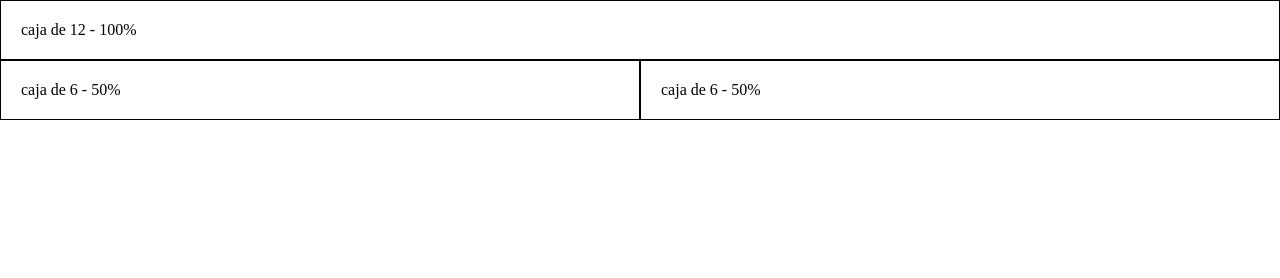
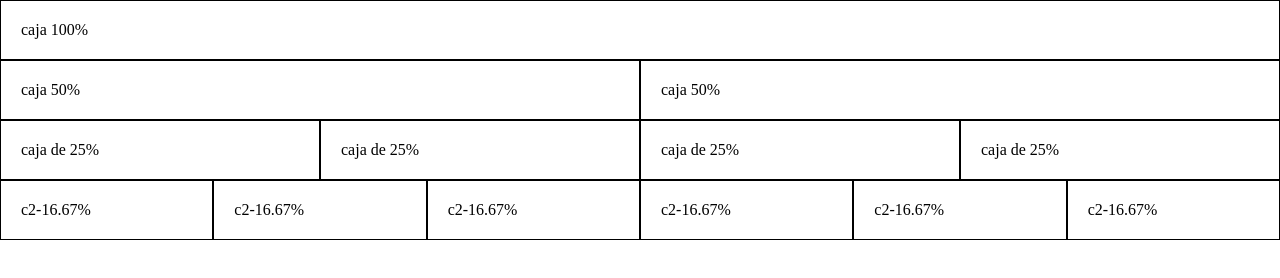
Before and after one commit to JuanDuran85/Grid_CSS_Puro, a plain HTML site: page index.html in a window 1280 px wide. Drawn offline with Linux system fonts and the light colour scheme.

Commit message:
reparando columnas de 3 y 2 en HTML y CSS

```diff
--- a/css/estilo.css
+++ b/css/estilo.css
@@ -43,3 +43,11 @@
 .col-6 {
     width: 50%;
 }
+
+.col-3 {
+    width: 25%;
+}
+
+.col-2 {
+    width: 16.66666667%;
+}
--- a/index.html
+++ b/index.html
@@ -10,14 +10,48 @@
 <body>
     <main class="contenedor">
         <section class="fila">
+            <!-- fila con 1 columna de 100%  -->
             <article class="col-12">
-                caja de 12 - 100%
+                caja 100%
+            </article>
+            <!-- fila con 2 columnas de 50% -->
+            <article class="col-6">
+                caja 50%
             </article>
             <article class="col-6">
-                caja de 6 - 50%
+                caja 50%
             </article>
-            <article class="col-6">
-                    caja de 6 - 50%
+            <!-- fila con 4 columnas de 25% -->
+            <article class="col-3">
+                caja de 25%
+            </article>
+            <article class="col-3">
+                caja de 25%
+            </article>
+            <article class="col-3">
+                caja de 25%
+            </article>
+            <article class="col-3">
+                caja de 25%
+            </article>
+            <!-- fila con columnas de 16.67% -->
+            <article class="col-2">
+                c2-16.67%
+            </article>
+            <article class="col-2">
+                c2-16.67%
+            </article>
+            <article class="col-2">
+                c2-16.67%
+            </article>
+            <article class="col-2">
+                c2-16.67%
+            </article>
+            <article class="col-2">
+                c2-16.67%
+            </article>
+            <article class="col-2">
+                c2-16.67%
             </article>
         </section>
     </main>
```
